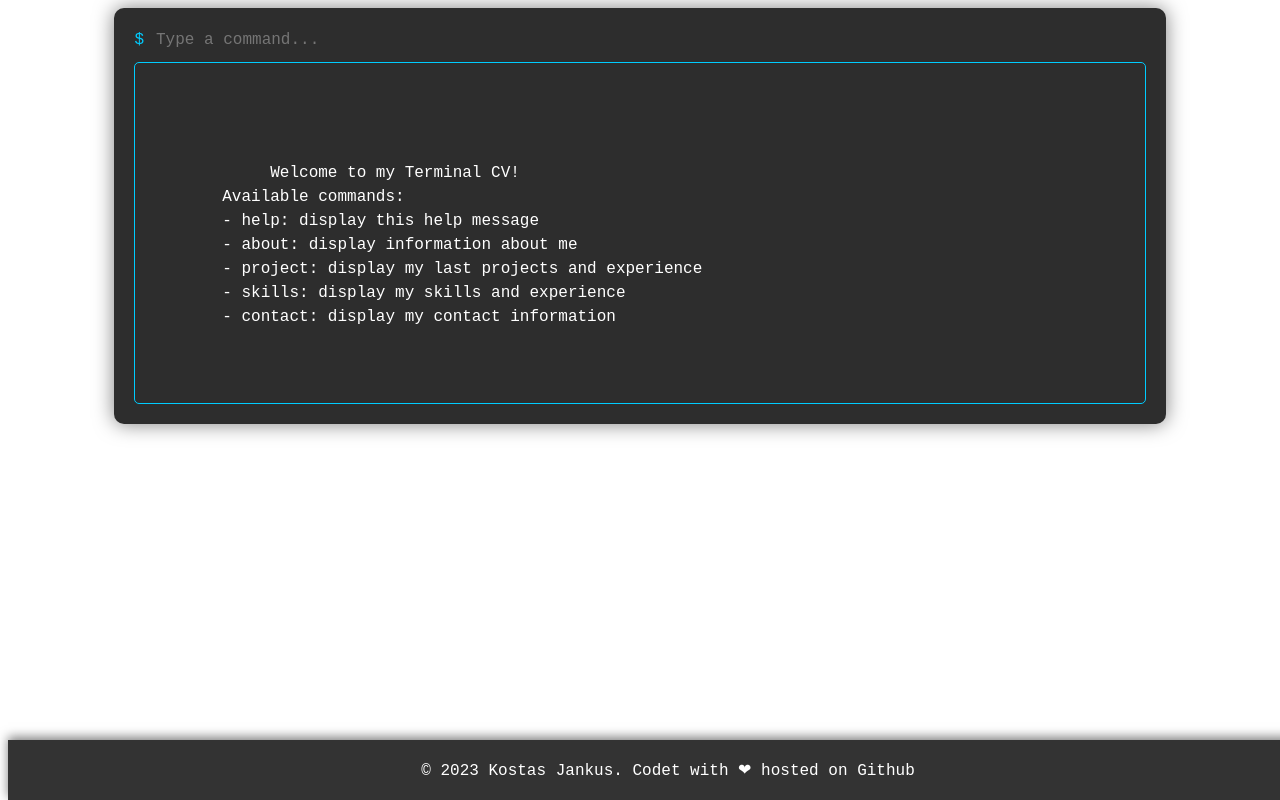
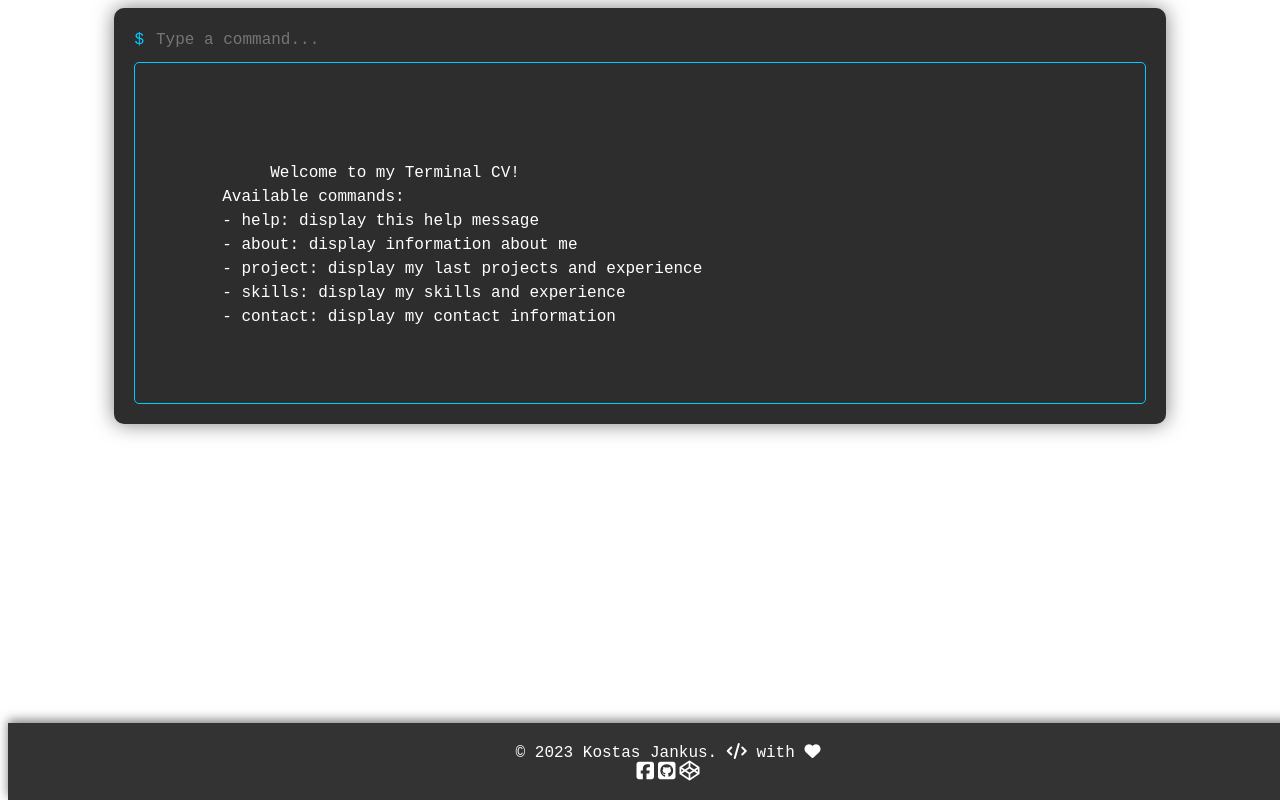
Before and after one commit to dad84/cv, a plain HTML site: page index.html in a window 1280 px wide. Shown: the top 800 px of the page. Drawn offline with Linux system fonts and the light colour scheme.

Commit message:
Update index.html
footer update with icons

```diff
--- a/index.html
+++ b/index.html
@@ -4,7 +4,7 @@
   <meta charset="UTF-8">
   <title>CodePen - Terminal CV</title>
   <link rel="stylesheet" href="./style.css">
-
+<script src="https://kit.fontawesome.com/c4a74d77f8.js" crossorigin="anonymous"></script>
 </head>
 <body>
 <!-- partial:index.partial.html -->
@@ -27,7 +27,12 @@
   </div>
 </main>
 <footer>
-  <p>&copy; 2023 Kostas Jankus. Codet with ❤ hosted on <a href="https://github.com/dad84">Github</a></p>
+  <p>&copy; 2023 Kostas Jankus. <i class="fa fa-solid fa-code"></i> with <i class="fa-solid fa-heart"></i></a></p>
+
+  <div class="social-media">
+    <a href="https://www.facebook.com/kostascia" target="_blank"><i class="fa-brands fa-square-facebook fa-lg"></i></a>
+    <a href="https://github.com/dad84" target="_blank"><i class="fa-brands fa-square-github fa-lg"></i></a>
+        <a href="https://codepen.io/dad84/pens/public" target="_blank"><i class="fa-brands fa-codepen fa-lg"></i></a>
 </footer>
 <!-- partial -->
   <script  src="./script.js"></script>
```
